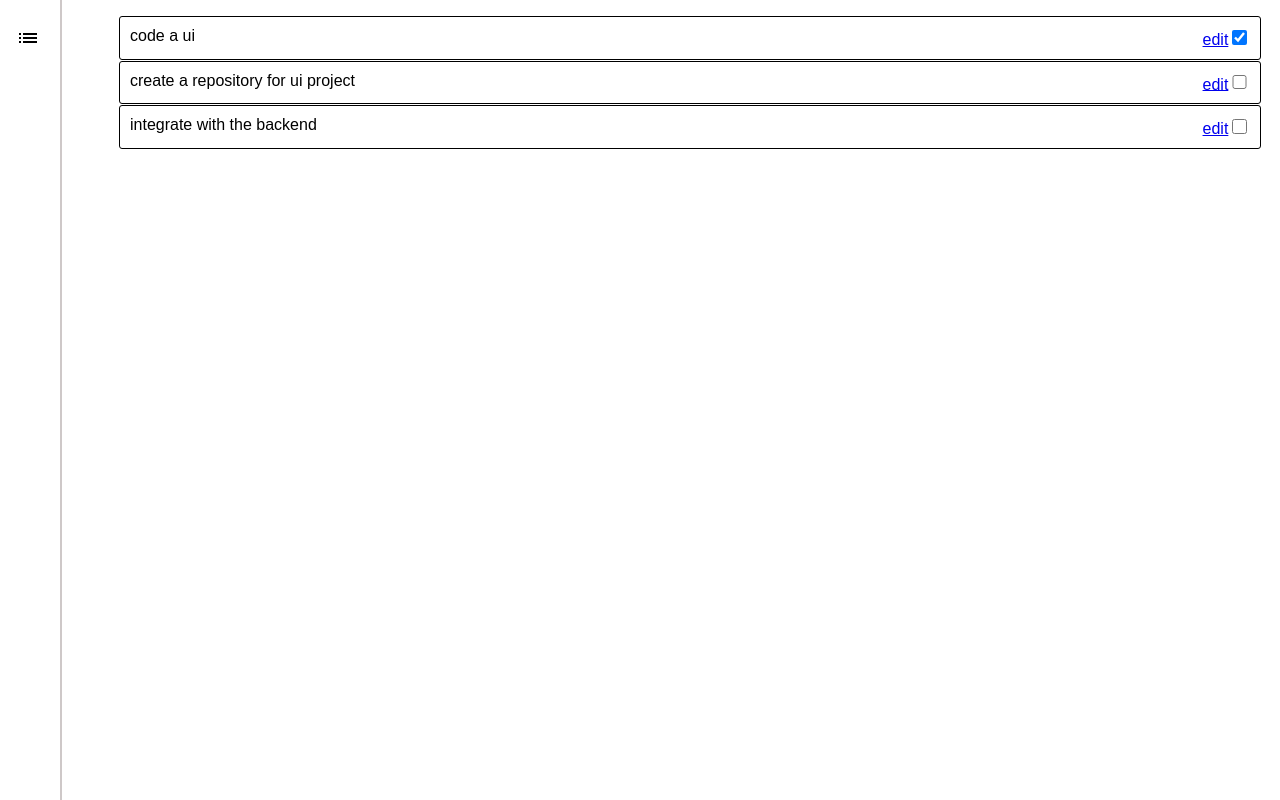
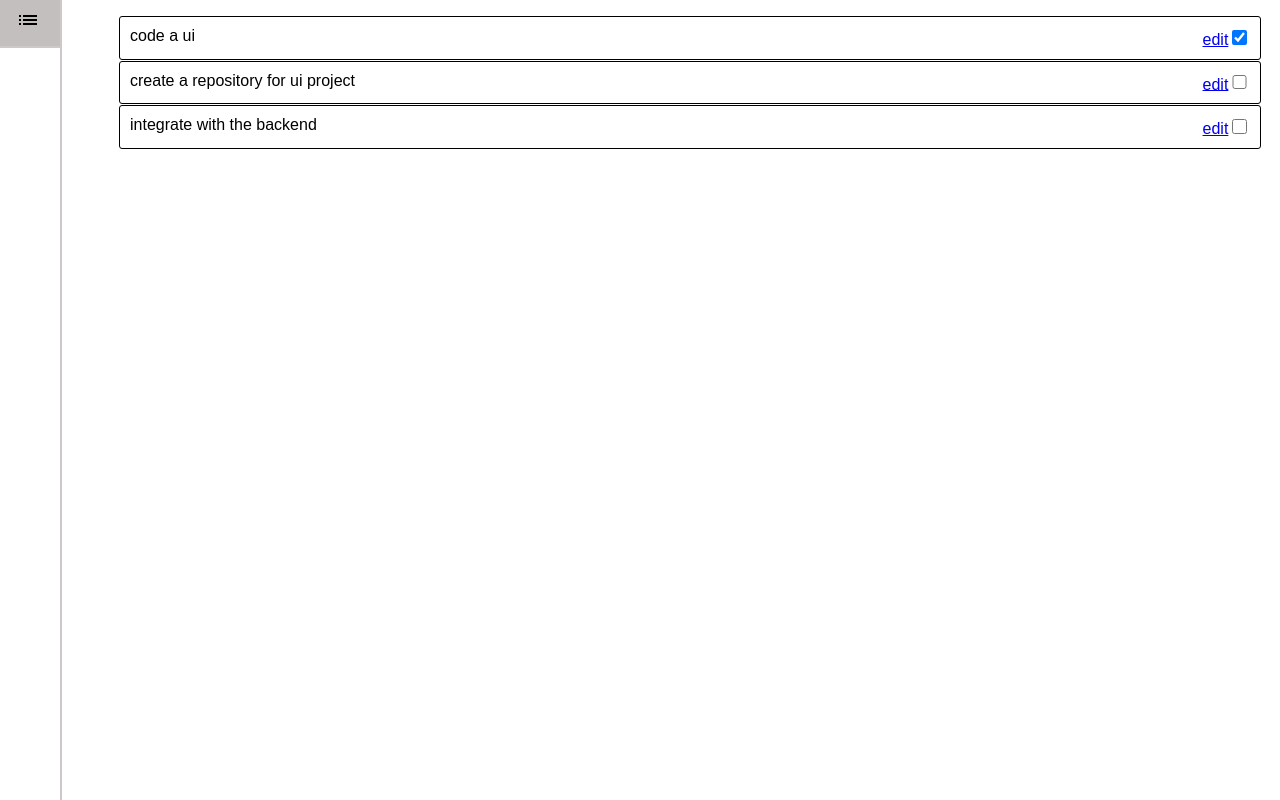
Before and after one commit to rajputd/questlog-ui, an Angular app: page /questlog in a window 1280 px wide. Built offline with nearby package versions, Linux system fonts and the light colour scheme.

Commit message:
Add better hover effects for navbar items

```diff
--- a/src/app/layout-container/layout-container.component.scss
+++ b/src/app/layout-container/layout-container.component.scss
@@ -6,20 +6,21 @@
   top: 0;
   left: 0;
   overflow-x: hidden;
-  padding-top: 20px;
   border-right: solid rgb(206, 200, 200) 2px;
 }
 
 .sidenav a {
-  padding: 6px 8px 6px 16px;
+  padding: 8px 8px 8px 16px;
   text-decoration: none;
   font-size: 25px;
   color: #818181;
   display: block;
+  border-bottom: solid rgb(206, 200, 200) 2px;
 }
 
 .sidenav a:hover {
   color: #f1f1f1;
+  background-color: #c3bfbf;
 }
 
 .content {
```
